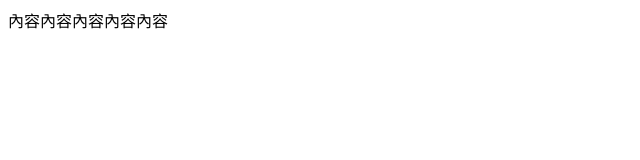
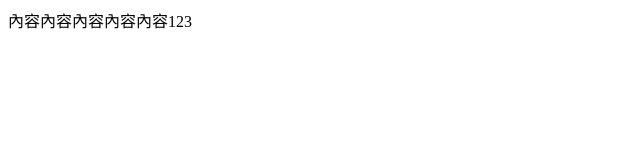
Before and after one commit to chiayingtai/chiayingweb, a plain HTML site: page index.html in a window 1280 px wide. Shown: the full height of the page, 0-640 px from the left. Drawn offline with Linux system fonts and the light colour scheme.

Commit message:
version1

```diff
--- a/index.html
+++ b/index.html
@@ -7,7 +7,7 @@
     <title>購物車</title>
 </head>
 <body>
-    內容內容內容內容內容
+    內容內容內容內容內容123
 
 </body>
 </html>
```
